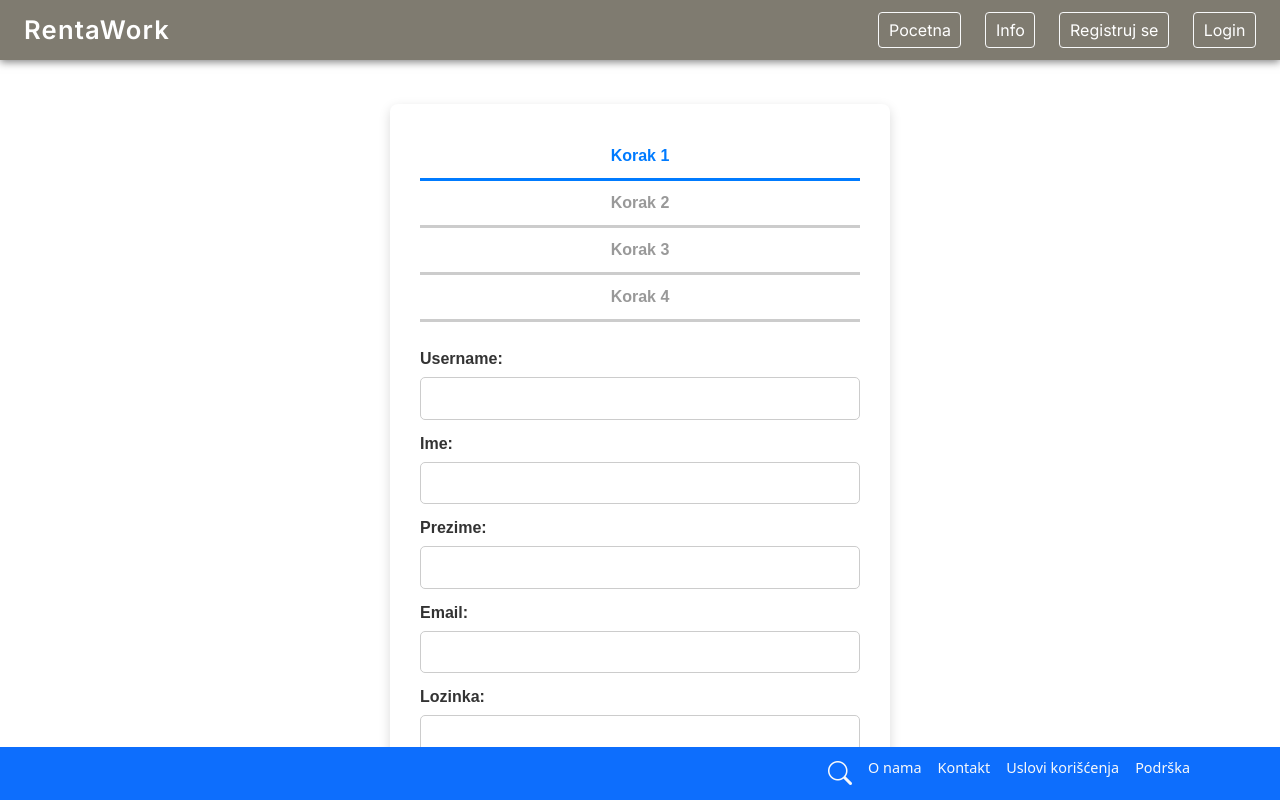
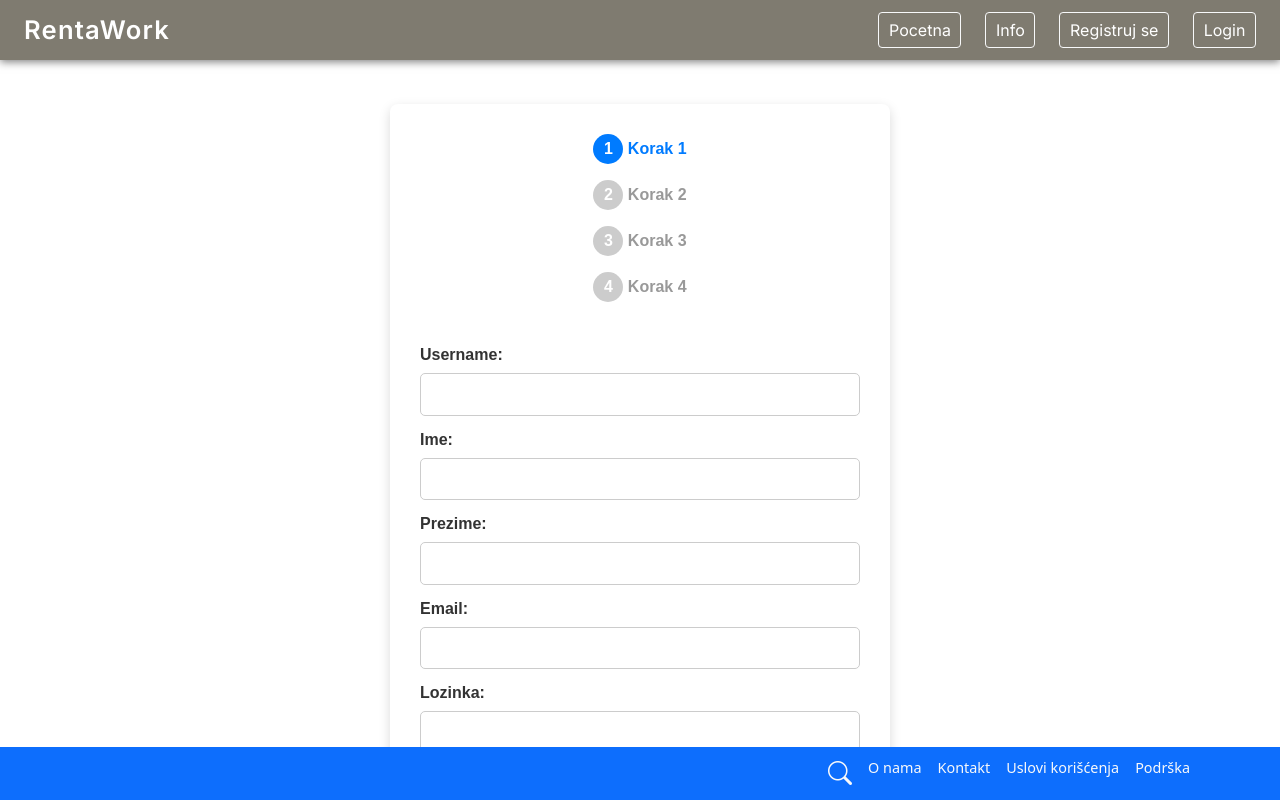
Before and after one commit to mnenadmm/rentaWorks, an Angular app in the folder client/: page /register in a window 1280 px wide. Built offline with nearby package versions, Linux system fonts and the light colour scheme.

Commit message:
pronwe;lddd;

```diff
--- a/client/src/app/auth/registracija/registracija.component.css
+++ b/client/src/app/auth/registracija/registracija.component.css
@@ -15,52 +15,55 @@
   display: flex;
   justify-content: space-between;
   margin-bottom: 25px;
-  overflow-x: auto;
-  scrollbar-width: thin;
-  scrollbar-color: #007bff #eee;
-}
-
-.progress-bar::-webkit-scrollbar {
-  height: 6px;
-}
-
-.progress-bar::-webkit-scrollbar-thumb {
-  background-color: #007bff;
-  border-radius: 3px;
+  padding: 0 10px;
 }
 
 .korak {
-  flex: 1 0 auto;
+  position: relative;
+  flex: 1;
   text-align: center;
-  padding: 10px 8px;
   font-weight: 600;
   color: #999;
-  border-bottom: 3px solid #ccc;
-  position: relative;
-  min-width: 80px;
-  white-space: nowrap;
-  transition: color 0.3s ease, border-color 0.3s ease;
-}
-
-.korak.active {
-  color: #007bff;
-  border-color: #007bff;
+  cursor: default;
+  padding-bottom: 10px;
+  user-select: none;
 }
 
 .korak:not(:last-child)::after {
   content: '';
   position: absolute;
+  top: 50%;
   right: 0;
-  top: 50%;
   transform: translateY(-50%);
-  height: 3px;
+  height: 4px;
   width: 100%;
-  background: #ccc;
+  background-color: #ccc;
   z-index: -1;
 }
 
+.korak.active {
+  color: #007bff;
+}
+
 .korak.active:not(:last-child)::after {
-  background: #007bff;
+  background-color: #007bff;
+}
+
+.korak .broj {
+  display: inline-block;
+  width: 30px;
+  height: 30px;
+  line-height: 30px;
+  border-radius: 50%;
+  background-color: #ccc;
+  color: white;
+  margin-bottom: 6px;
+  font-weight: bold;
+  transition: background-color 0.3s ease;
+}
+
+.korak.active .broj {
+  background-color: #007bff;
 }
 
 label {
@@ -121,7 +124,6 @@ button:disabled {
   cursor: not-allowed;
 }
 
-
 /* Desktop i veći ekrani */
 
 @media (min-width: 768px) {
@@ -132,11 +134,11 @@ button:disabled {
   }
 
   .progress-bar {
-    overflow-x: visible;
+    padding: 0;
   }
 
   .korak {
-    min-width: auto;
+    cursor: default;
   }
 
   .dugmici {
--- a/client/src/app/auth/registracija/registracija.component.html
+++ b/client/src/app/auth/registracija/registracija.component.html
@@ -1,34 +1,20 @@
 <div class="registracija-container">
   <div class="progress-bar">
-    <div
-      class="korak"
-      *ngFor="let k of [].constructor(ukupnoKoraka); let i = index"
-      [class.active]="i + 1 <= korak"
-    >
+    <div class="korak" *ngFor="let k of [].constructor(ukupnoKoraka); let i = index"
+         [class.active]="i + 1 <= korak">
+      <div class="broj">{{ i + 1 }}</div>
       Korak {{ i + 1 }}
     </div>
   </div>
 
   <div class="sadrzaj-koraka">
     <ng-container [ngSwitch]="korak">
-      <!-- KORAK 1 -->
-      <form
-        *ngSwitchCase="1"
-        [formGroup]="formaKorak1"
-        (ngSubmit)="sledeciKorak()"
-        novalidate
-      >
+      <form *ngSwitchCase="1" [formGroup]="formaKorak1" (ngSubmit)="sledeciKorak()">
         <label>
           Username:
           <input formControlName="username" />
         </label>
-        <div
-          *ngIf="
-            formaKorak1.get('username')?.invalid &&
-            formaKorak1.get('username')?.touched
-          "
-          class="error"
-        >
+        <div *ngIf="formaKorak1.get('username')?.invalid && formaKorak1.get('username')?.touched" class="error">
           Username mora imati najmanje 4 karaktera.
         </div>
 
@@ -36,10 +22,7 @@
           Ime:
           <input formControlName="ime" />
         </label>
-        <div
-          *ngIf="formaKorak1.get('ime')?.invalid && formaKorak1.get('ime')?.touched"
-          class="error"
-        >
+        <div *ngIf="formaKorak1.get('ime')?.invalid && formaKorak1.get('ime')?.touched" class="error">
           Ime je obavezno.
         </div>
 
@@ -47,13 +30,7 @@
           Prezime:
           <input formControlName="prezime" />
         </label>
-        <div
-          *ngIf="
-            formaKorak1.get('prezime')?.invalid &&
-            formaKorak1.get('prezime')?.touched
-          "
-          class="error"
-        >
+        <div *ngIf="formaKorak1.get('prezime')?.invalid && formaKorak1.get('prezime')?.touched" class="error">
           Prezime je obavezno.
         </div>
 
@@ -61,12 +38,7 @@
           Email:
           <input formControlName="email" type="email" />
         </label>
-        <div
-          *ngIf="
-            formaKorak1.get('email')?.invalid && formaKorak1.get('email')?.touched
-          "
-          class="error"
-        >
+        <div *ngIf="formaKorak1.get('email')?.invalid && formaKorak1.get('email')?.touched" class="error">
           Email nije validan.
         </div>
 
@@ -74,46 +46,33 @@
           Lozinka:
           <input formControlName="lozinka" type="password" />
         </label>
-        <div
-          *ngIf="
-            formaKorak1.get('lozinka')?.invalid &&
-            formaKorak1.get('lozinka')?.touched
-          "
-          class="error"
-        >
+        <div *ngIf="formaKorak1.get('lozinka')?.invalid && formaKorak1.get('lozinka')?.touched" class="error">
           Lozinka mora imati najmanje 6 karaktera.
         </div>
 
         <div class="dugmici">
-          <!-- nema Nazad na prvom koraku -->
           <button type="submit">Dalje</button>
         </div>
       </form>
 
-      <!-- KORAK 2 -->
-      <div *ngSwitchCase="2" class="korak-sadrzaj">
+      <div *ngSwitchCase="2">
         <p>Ovde ide forma za izbor tipa korisnika i dodatne podatke</p>
-
         <div class="dugmici">
           <button (click)="prethodniKorak()">Nazad</button>
           <button (click)="sledeciKorak()">Dalje</button>
         </div>
       </div>
 
-      <!-- KORAK 3 -->
-      <div *ngSwitchCase="3" class="korak-sadrzaj">
+      <div *ngSwitchCase="3">
         <p>Ovde ide forma za dodatne profilne podatke</p>
-
         <div class="dugmici">
           <button (click)="prethodniKorak()">Nazad</button>
           <button (click)="sledeciKorak()">Dalje</button>
         </div>
       </div>
 
-      <!-- KORAK 4 -->
-      <div *ngSwitchCase="4" class="korak-sadrzaj">
+      <div *ngSwitchCase="4">
         <p>Ovde ide pregled i potvrda podataka</p>
-
         <div class="dugmici">
           <button (click)="prethodniKorak()">Nazad</button>
           <button (click)="submitRegistraciju()">Potvrdi</button>
--- a/client/src/app/auth/registracija/registracija.component.ts
+++ b/client/src/app/auth/registracija/registracija.component.ts
@@ -29,9 +29,11 @@ export class RegistracijaComponent implements OnInit {
   }
 
   sledeciKorak() {
-    if (this.korak === 1 && this.formaKorak1.invalid) {
-      this.formaKorak1.markAllAsTouched();
-      return;
+    if (this.korak === 1) {
+      if (this.formaKorak1.invalid) {
+        this.formaKorak1.markAllAsTouched();
+        return;
+      }
     }
 
     if (this.korak < this.ukupnoKoraka) {
```
